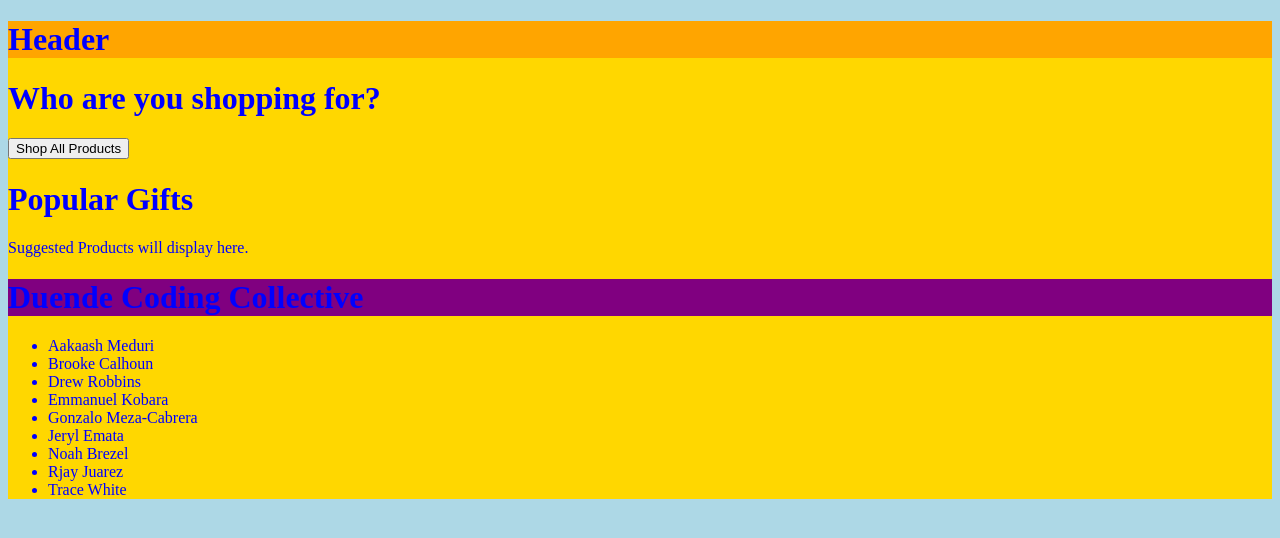
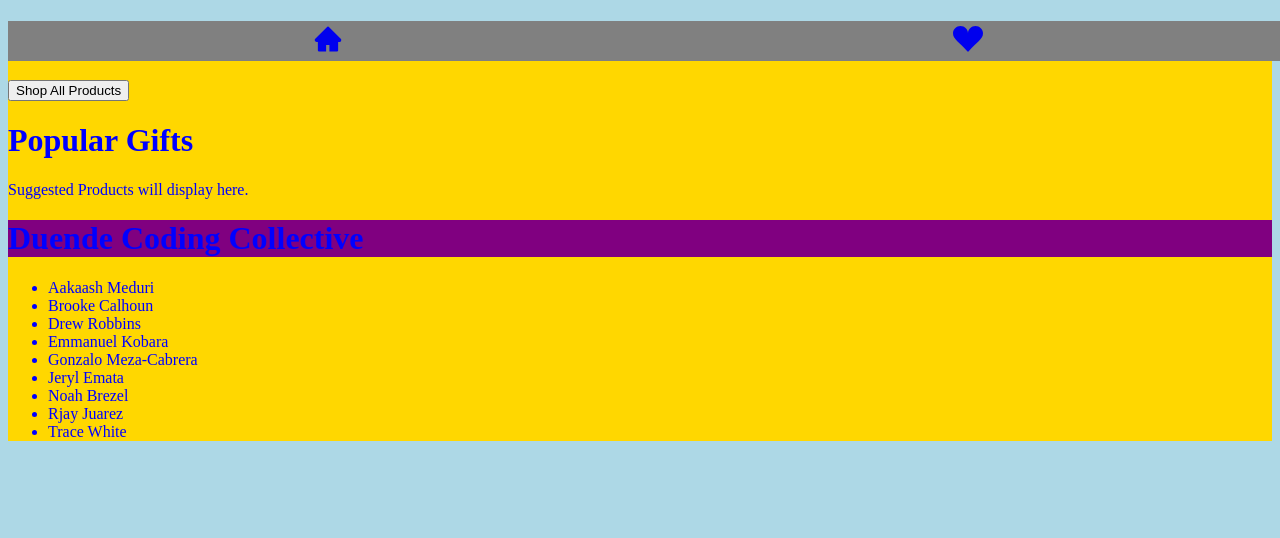
Before and after one commit to Robbins180/team4, a React (Create React App) app in the folder frontend/: page / in a window 1280 px wide. Shown: the top 538 px of the page. Built offline with nearby package versions, Linux system fonts and the light colour scheme.

Commit message:
widgets added and linked

```diff
--- a/frontend/package.json
+++ b/frontend/package.json
@@ -8,6 +8,7 @@
     "@testing-library/user-event": "^12.8.3",
     "react": "^17.0.2",
     "react-dom": "^17.0.2",
+    "react-icons": "^4.3.1",
     "react-router-dom": "^6.0.2",
     "react-scripts": "^0.9.5",
     "sass": "^1.43.4",
--- a/frontend/src/App.js
+++ b/frontend/src/App.js
@@ -2,7 +2,7 @@
 import "./styles/CSS/App.css";
 import React from 'react';
 import {Routes, Route} from 'react-router-dom';
-import Header from "./components/Header";
+import MobileBar from "./components/MobileBar";
 import Home from "./pages/Home";
 import Wishlist from "./pages/Wishlist";
 import Footer from "./components/Footer";
@@ -10,7 +10,7 @@ import Footer from "./components/Footer";
 function App() {
   return (
     <div className="App">
-      <Header />
+      <MobileBar />
       <Routes>
         <Route path="/" element={<Home/>}>
         </Route>
--- a/frontend/src/components/Header.js
+++ /dev/null
@@ -1,13 +0,0 @@
-import React from "react";
-import '../styles/CSS/Header.css';
-
-
-const Header = () => {
-  return (
-    <div>
-      <h1 className="Header">Header</h1>
-    </div>
-  );
-};
-
-export default Header;
--- /dev/null
+++ b/frontend/src/components/MobileBar.js
@@ -0,0 +1,20 @@
+import React from "react";
+import "../styles/CSS/MobileBar.css";
+import { AiFillHome } from "react-icons/ai";
+import { BsFillSuitHeartFill } from "react-icons/bs";
+import { Link } from "react-router-dom";
+
+const MobileBar = () => {
+  return (
+    <div className="mobile-bar">
+      <Link to="/">
+        <AiFillHome className="widget" />
+      </Link>
+      <Link to="/wishlist">
+        <BsFillSuitHeartFill className="widget" />
+      </Link>
+    </div>
+  );
+};
+
+export default MobileBar;
--- a/frontend/src/styles/CSS/Header.css
+++ /dev/null
@@ -1,3 +0,0 @@
-.Header {
-  background-color: orange;
-}
--- /dev/null
+++ b/frontend/src/styles/CSS/MobileBar.css
@@ -0,0 +1,19 @@
+.mobile-bar {
+  background-color: gray;
+  display: -webkit-box;
+  display: -ms-flexbox;
+  display: flex;
+  -ms-flex-pack: distribute;
+      justify-content: space-around;
+  -webkit-box-align: center;
+      -ms-flex-align: center;
+          align-items: center;
+  height: 5vh;
+  width: 100%;
+  position: fixed;
+}
+
+.mobile-bar .widget {
+  width: 30px;
+  height: 30px;
+}
--- a/frontend/src/styles/SCSS/App.scss
+++ b/frontend/src/styles/SCSS/App.scss
@@ -1,6 +1,7 @@
-@import './variables';
+@import "./variables";
 
 .App {
-   background-color: gold;
-   color: blue;
+  background-color: gold;
+  color: blue;
+  //   height: 100vh;
 }
--- a/frontend/src/styles/SCSS/Header.scss
+++ /dev/null
@@ -1,6 +0,0 @@
-@import './variables';
-
-
-.Header {
-   background-color:orange;
-}
--- /dev/null
+++ b/frontend/src/styles/SCSS/MobileBar.scss
@@ -0,0 +1,16 @@
+@import "./variables";
+
+.mobile-bar {
+  background-color: gray;
+  display: flex;
+  justify-content: space-around;
+  align-items: center;
+  height: 5vh;
+  width: 100%;
+  position: fixed;
+
+  .widget {
+    width: 30px;
+    height: 30px;
+  }
+}
```
Also changed, not shown: 1 other file (tests, documents, lock files or other folders).
